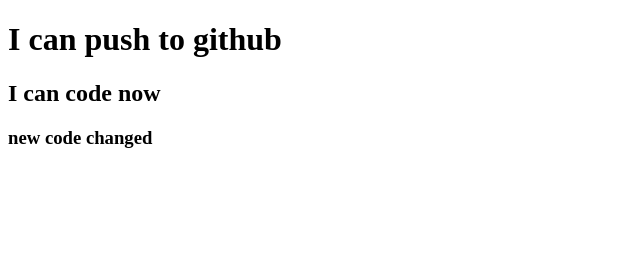
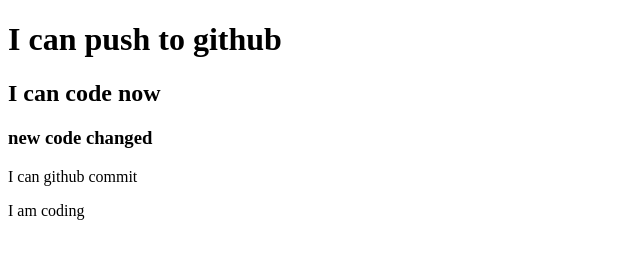
Before and after one commit to juliaakter9/my-second-repo, a plain HTML site: page index.html in a window 1280 px wide. Shown: the whole page, without its empty margins (0-640 px from the left). Drawn offline with Linux system fonts and the light colour scheme.

Commit message:
style added

```diff
--- a/index.html
+++ b/index.html
@@ -9,5 +9,7 @@
     <h1> I can push to github</h1>
     <h2>I can code now</h2>
     <h3>new code changed</h3>
+    <p>I can github commit</p>
+    <p> I am coding</p>
 </body>
 </html>
--- /dev/null
+++ b/style.css
@@ -0,0 +1,3 @@
+p{
+    color: blueviolet;
+}
```
